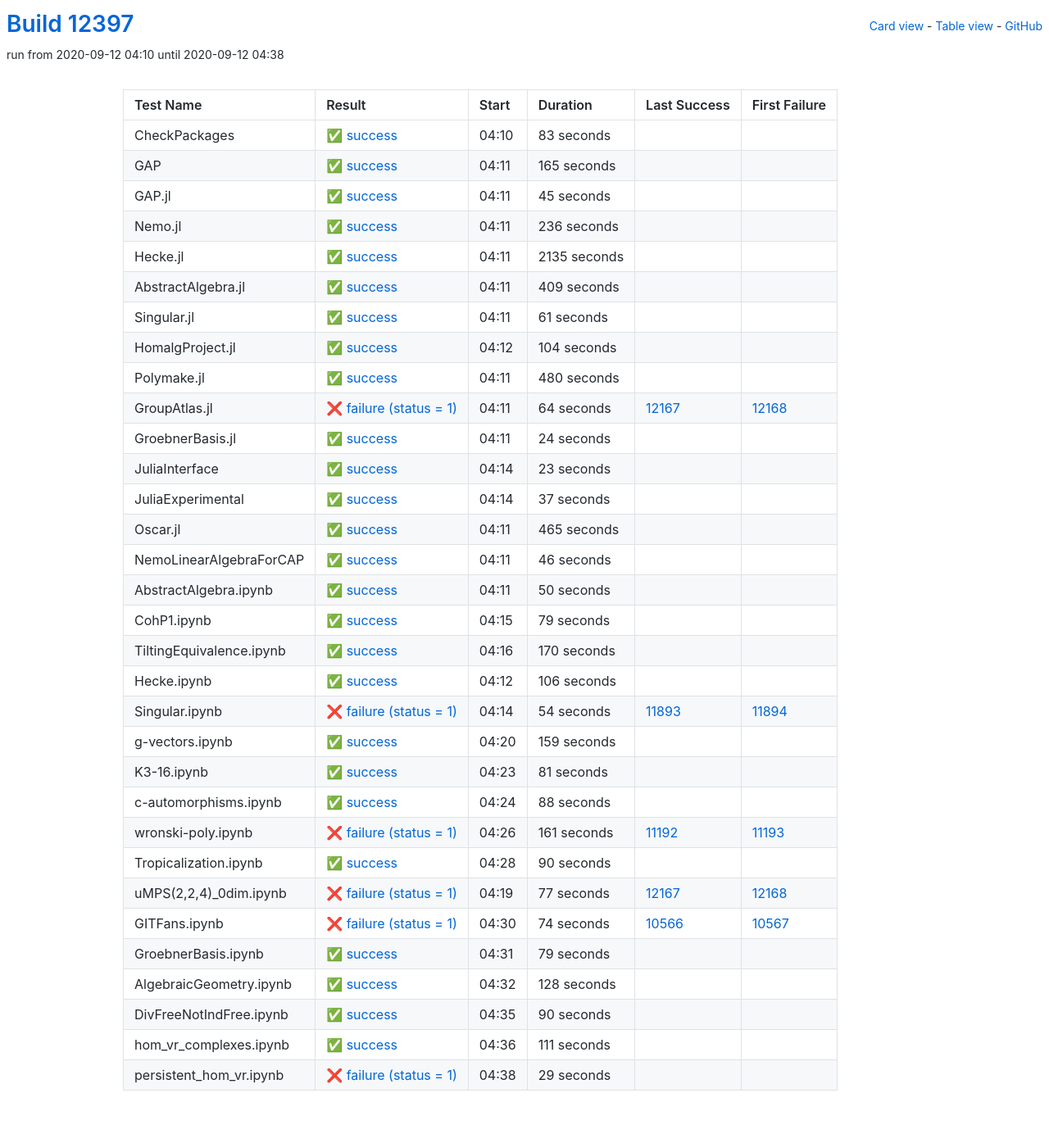
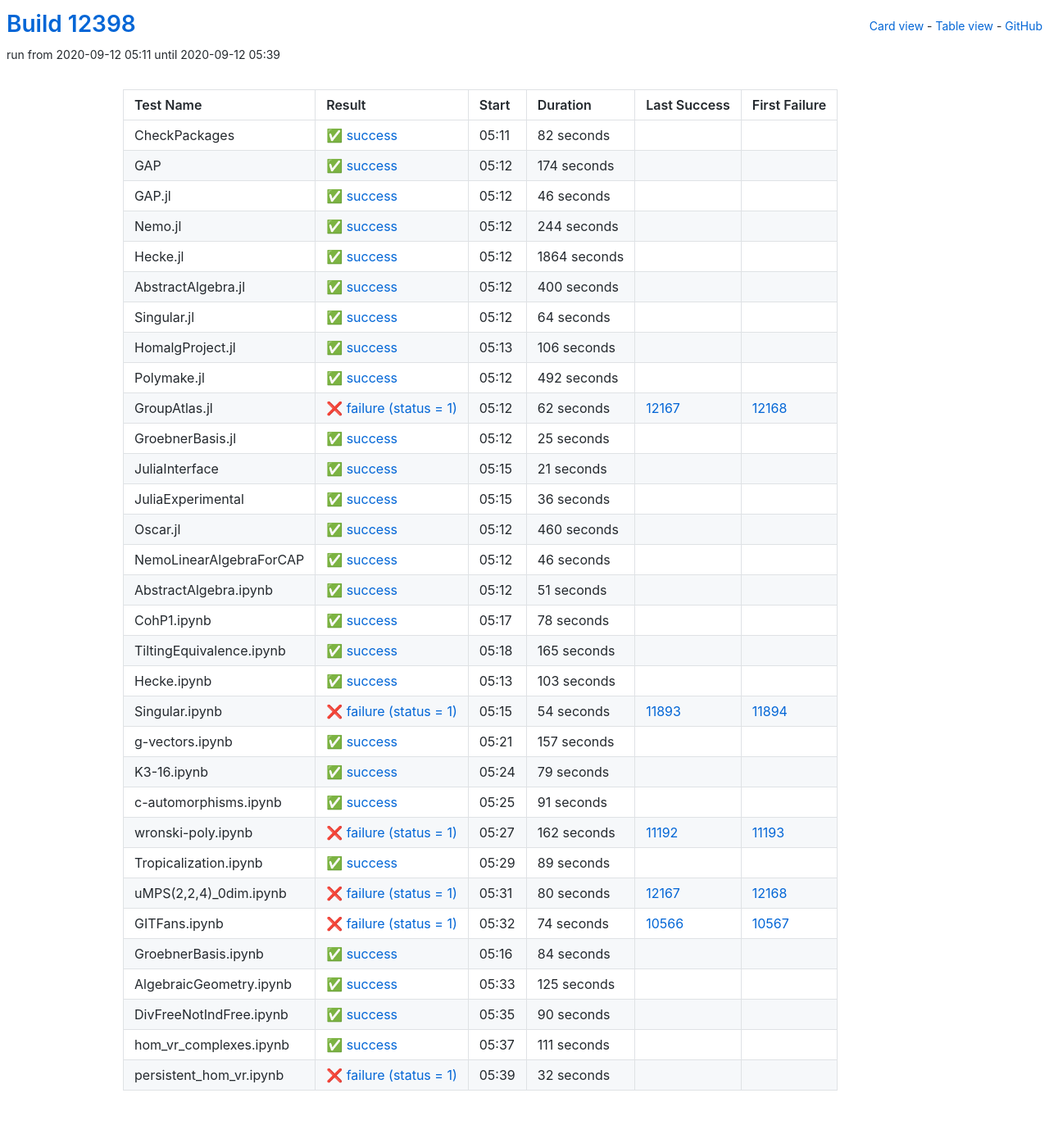
Before and after one commit to oscar-system/oscar-ci-status, a Jekyll site: the page built from table.html, in a window 1280 px wide. Shown: the whole page at 82% size. Built offline with Jekyll 4.4.1, drawn with Linux system fonts in a browser that asks for light colours.

Commit message:
Build #12398

```diff
--- a/_data/ci.yml
+++ b/_data/ci.yml
@@ -1,6 +1,6 @@
 ---
-build: 12397
-build_url: https://oscarci.mathematik.uni-kl.de/job/oscar/12397/
+build: 12398
+build_url: https://oscarci.mathematik.uni-kl.de/job/oscar/12398/
 job: oscar
 organization: oscar-system
 repo: oscar-ci-status
@@ -8,176 +8,176 @@
 tests:
 - name: CheckPackages
   id: checkpackages
-  log: https://oscarci.mathematik.uni-kl.de/job/oscar/12397/artifact/logs/build-12397/CheckPackages.log
-  start: 2020-09-12 04:10
+  log: https://oscarci.mathematik.uni-kl.de/job/oscar/12398/artifact/logs/build-12398/CheckPackages.log
+  start: 2020-09-12 05:11
   success: true
   exitcode: 0
   status: success
-  duration: 83
+  duration: 82
   last_success: false
   last_success_url:
   first_failure: false
   first_failure_url:
 - name: GAP
   id: gap
-  log: https://oscarci.mathematik.uni-kl.de/job/oscar/12397/artifact/logs/build-12397/GAP.log
-  start: 2020-09-12 04:11
+  log: https://oscarci.mathematik.uni-kl.de/job/oscar/12398/artifact/logs/build-12398/GAP.log
+  start: 2020-09-12 05:12
   success: true
   exitcode: 0
   status: success
-  duration: 165
+  duration: 174
   last_success: false
   last_success_url:
   first_failure: false
   first_failure_url:
 - name: GAP.jl
   id: gap-jl
-  log: https://oscarci.mathematik.uni-kl.de/job/oscar/12397/artifact/logs/build-12397/GAP.jl.log
-  start: 2020-09-12 04:11
+  log: https://oscarci.mathematik.uni-kl.de/job/oscar/12398/artifact/logs/build-12398/GAP.jl.log
+  start: 2020-09-12 05:12
   success: true
   exitcode: 0
   status: success
-  duration: 45
+  duration: 46
   last_success: false
   last_success_url:
   first_failure: false
   first_failure_url:
 - name: Nemo.jl
   id: nemo-jl
-  log: https://oscarci.mathematik.uni-kl.de/job/oscar/12397/artifact/logs/build-12397/Nemo.jl.log
-  start: 2020-09-12 04:11
+  log: https://oscarci.mathematik.uni-kl.de/job/oscar/12398/artifact/logs/build-12398/Nemo.jl.log
+  start: 2020-09-12 05:12
   success: true
   exitcode: 0
   status: success
-  duration: 236
+  duration: 244
   last_success: false
   last_success_url:
   first_failure: false
   first_failure_url:
 - name: Hecke.jl
   id: hecke-jl
-  log: https://oscarci.mathematik.uni-kl.de/job/oscar/12397/artifact/logs/build-12397/Hecke.jl.log
-  start: 2020-09-12 04:11
+  log: https://oscarci.mathematik.uni-kl.de/job/oscar/12398/artifact/logs/build-12398/Hecke.jl.log
+  start: 2020-09-12 05:12
   success: true
   exitcode: 0
   status: success
-  duration: 2135
+  duration: 1864
   last_success: false
   last_success_url:
   first_failure: false
   first_failure_url:
 - name: AbstractAlgebra.jl
   id: abstractalgebra-jl
-  log: https://oscarci.mathematik.uni-kl.de/job/oscar/12397/artifact/logs/build-12397/AbstractAlgebra.jl.log
-  start: 2020-09-12 04:11
+  log: https://oscarci.mathematik.uni-kl.de/job/oscar/12398/artifact/logs/build-12398/AbstractAlgebra.jl.log
+  start: 2020-09-12 05:12
   success: true
   exitcode: 0
   status: success
-  duration: 409
+  duration: 400
   last_success: false
   last_success_url:
   first_failure: false
   first_failure_url:
 - name: Singular.jl
   id: singular-jl
-  log: https://oscarci.mathematik.uni-kl.de/job/oscar/12397/artifact/logs/build-12397/Singular.jl.log
-  start: 2020-09-12 04:11
+  log: https://oscarci.mathematik.uni-kl.de/job/oscar/12398/artifact/logs/build-12398/Singular.jl.log
+  start: 2020-09-12 05:12
   success: true
   exitcode: 0
   status: success
-  duration: 61
+  duration: 64
   last_success: false
   last_success_url:
   first_failure: false
   first_failure_url:
 - name: HomalgProject.jl
   id: homalgproject-jl
-  log: https://oscarci.mathematik.uni-kl.de/job/oscar/12397/artifact/logs/build-12397/HomalgProject.jl.log
-  start: 2020-09-12 04:12
+  log: https://oscarci.mathematik.uni-kl.de/job/oscar/12398/artifact/logs/build-12398/HomalgProject.jl.log
+  start: 2020-09-12 05:13
   success: true
   exitcode: 0
   status: success
-  duration: 104
+  duration: 106
   last_success: false
   last_success_url:
   first_failure: false
   first_failure_url:
 - name: Polymake.jl
   id: polymake-jl
-  log: https://oscarci.mathematik.uni-kl.de/job/oscar/12397/artifact/logs/build-12397/Polymake.jl.log
-  start: 2020-09-12 04:11
+  log: https://oscarci.mathematik.uni-kl.de/job/oscar/12398/artifact/logs/build-12398/Polymake.jl.log
+  start: 2020-09-12 05:12
   success: true
   exitcode: 0
   status: success
-  duration: 480
+  duration: 492
   last_success: false
   last_success_url:
   first_failure: false
   first_failure_url:
 - name: GroupAtlas.jl
   id: groupatlas-jl
-  log: https://oscarci.mathematik.uni-kl.de/job/oscar/12397/artifact/logs/build-12397/GroupAtlas.jl.log
-  start: 2020-09-12 04:11
+  log: https://oscarci.mathematik.uni-kl.de/job/oscar/12398/artifact/logs/build-12398/GroupAtlas.jl.log
+  start: 2020-09-12 05:12
   success: false
   exitcode: 1
   status: failure
-  duration: 64
+  duration: 62
   last_success: 12167
   last_success_url: https://oscarci.mathematik.uni-kl.de/job/oscar/12167/
   first_failure: 12168
   first_failure_url: https://oscarci.mathematik.uni-kl.de/job/oscar/12168/
 - name: GroebnerBasis.jl
   id: groebnerbasis-jl
-  log: https://oscarci.mathematik.uni-kl.de/job/oscar/12397/artifact/logs/build-12397/GroebnerBasis.jl.log
-  start: 2020-09-12 04:11
+  log: https://oscarci.mathematik.uni-kl.de/job/oscar/12398/artifact/logs/build-12398/GroebnerBasis.jl.log
+  start: 2020-09-12 05:12
   success: true
   exitcode: 0
   status: success
-  duration: 24
+  duration: 25
   last_success: false
   last_success_url:
   first_failure: false
   first_failure_url:
 - name: JuliaInterface
   id: juliainterface
-  log: https://oscarci.mathematik.uni-kl.de/job/oscar/12397/artifact/logs/build-12397/JuliaInterface.log
-  start: 2020-09-12 04:14
+  log: https://oscarci.mathematik.uni-kl.de/job/oscar/12398/artifact/logs/build-12398/JuliaInterface.log
+  start: 2020-09-12 05:15
   success: true
   exitcode: 0
   status: success
-  duration: 23
+  duration: 21
   last_success: false
   last_success_url:
   first_failure: false
   first_failure_url:
 - name: JuliaExperimental
   id: juliaexperimental
-  log: https://oscarci.mathematik.uni-kl.de/job/oscar/12397/artifact/logs/build-12397/JuliaExperimental.log
-  start: 2020-09-12 04:14
+  log: https://oscarci.mathematik.uni-kl.de/job/oscar/12398/artifact/logs/build-12398/JuliaExperimental.log
+  start: 2020-09-12 05:15
   success: true
   exitcode: 0
   status: success
-  duration: 37
+  duration: 36
   last_success: false
   last_success_url:
   first_failure: false
   first_failure_url:
 - name: Oscar.jl
   id: oscar-jl
-  log: https://oscarci.mathematik.uni-kl.de/job/oscar/12397/artifact/logs/build-12397/Oscar.jl.log
-  start: 2020-09-12 04:11
+  log: https://oscarci.mathematik.uni-kl.de/job/oscar/12398/artifact/logs/build-12398/Oscar.jl.log
+  start: 2020-09-12 05:12
   success: true
   exitcode: 0
   status: success
-  duration: 465
+  duration: 460
   last_success: false
   last_success_url:
   first_failure: false
   first_failure_url:
 - name: NemoLinearAlgebraForCAP
   id: nemolinearalgebraforcap
-  log: https://oscarci.mathematik.uni-kl.de/job/oscar/12397/artifact/logs/build-12397/NemoLinearAlgebraForCAP.log
-  start: 2020-09-12 04:11
+  log: https://oscarci.mathematik.uni-kl.de/job/oscar/12398/artifact/logs/build-12398/NemoLinearAlgebraForCAP.log
+  start: 2020-09-12 05:12
   success: true
   exitcode: 0
   status: success
@@ -188,56 +188,56 @@
   first_failure_url:
 - name: AbstractAlgebra.ipynb
   id: abstractalgebra-ipynb
-  log: https://oscarci.mathematik.uni-kl.de/job/oscar/12397/artifact/logs/build-12397/AbstractAlgebra.ipynb.log
-  start: 2020-09-12 04:11
+  log: https://oscarci.mathematik.uni-kl.de/job/oscar/12398/artifact/logs/build-12398/AbstractAlgebra.ipynb.log
+  start: 2020-09-12 05:12
   success: true
   exitcode: 0
   status: success
-  duration: 50
+  duration: 51
   last_success: false
   last_success_url:
   first_failure: false
   first_failure_url:
 - name: CohP1.ipynb
   id: cohp1-ipynb
-  log: https://oscarci.mathematik.uni-kl.de/job/oscar/12397/artifact/logs/build-12397/CohP1.ipynb.log
-  start: 2020-09-12 04:15
+  log: https://oscarci.mathematik.uni-kl.de/job/oscar/12398/artifact/logs/build-12398/CohP1.ipynb.log
+  start: 2020-09-12 05:17
   success: true
   exitcode: 0
   status: success
-  duration: 79
+  duration: 78
   last_success: false
   last_success_url:
   first_failure: false
   first_failure_url:
 - name: TiltingEquivalence.ipynb
   id: tiltingequivalence-ipynb
-  log: https://oscarci.mathematik.uni-kl.de/job/oscar/12397/artifact/logs/build-12397/TiltingEquivalence.ipynb.log
-  start: 2020-09-12 04:16
+  log: https://oscarci.mathematik.uni-kl.de/job/oscar/12398/artifact/logs/build-12398/TiltingEquivalence.ipynb.log
+  start: 2020-09-12 05:18
   success: true
   exitcode: 0
   status: success
-  duration: 170
+  duration: 165
   last_success: false
   last_success_url:
   first_failure: false
   first_failure_url:
 - name: Hecke.ipynb
   id: hecke-ipynb
-  log: https://oscarci.mathematik.uni-kl.de/job/oscar/12397/artifact/logs/build-12397/Hecke.ipynb.log
-  start: 2020-09-12 04:12
+  log: https://oscarci.mathematik.uni-kl.de/job/oscar/12398/artifact/logs/build-12398/Hecke.ipynb.log
+  start: 2020-09-12 05:13
   success: true
   exitcode: 0
   status: success
-  duration: 106
+  duration: 103
   last_success: false
   last_success_url:
   first_failure: false
   first_failure_url:
 - name: Singular.ipynb
   id: singular-ipynb
-  log: https://oscarci.mathematik.uni-kl.de/job/oscar/12397/artifact/logs/build-12397/Singular.ipynb.log
-  start: 2020-09-12 04:14
+  log: https://oscarci.mathematik.uni-kl.de/job/oscar/12398/artifact/logs/build-12398/Singular.ipynb.log
+  start: 2020-09-12 05:15
   success: false
   exitcode: 1
   status: failure
@@ -248,80 +248,80 @@
   first_failure_url: https://oscarci.mathematik.uni-kl.de/job/oscar/11894/
 - name: g-vectors.ipynb
   id: g-vectors-ipynb
-  log: https://oscarci.mathematik.uni-kl.de/job/oscar/12397/artifact/logs/build-12397/g-vectors.ipynb.log
-  start: 2020-09-12 04:20
+  log: https://oscarci.mathematik.uni-kl.de/job/oscar/12398/artifact/logs/build-12398/g-vectors.ipynb.log
+  start: 2020-09-12 05:21
   success: true
   exitcode: 0
   status: success
-  duration: 159
+  duration: 157
   last_success: false
   last_success_url:
   first_failure: false
   first_failure_url:
 - name: K3-16.ipynb
   id: k3-16-ipynb
-  log: https://oscarci.mathematik.uni-kl.de/job/oscar/12397/artifact/logs/build-12397/K3-16.ipynb.log
-  start: 2020-09-12 04:23
+  log: https://oscarci.mathematik.uni-kl.de/job/oscar/12398/artifact/logs/build-12398/K3-16.ipynb.log
+  start: 2020-09-12 05:24
   success: true
   exitcode: 0
   status: success
-  duration: 81
+  duration: 79
   last_success: false
   last_success_url:
   first_failure: false
   first_failure_url:
 - name: c-automorphisms.ipynb
   id: c-automorphisms-ipynb
-  log: https://oscarci.mathematik.uni-kl.de/job/oscar/12397/artifact/logs/build-12397/c-automorphisms.ipynb.log
-  start: 2020-09-12 04:24
+  log: https://oscarci.mathematik.uni-kl.de/job/oscar/12398/artifact/logs/build-12398/c-automorphisms.ipynb.log
+  start: 2020-09-12 05:25
   success: true
   exitcode: 0
   status: success
-  duration: 88
+  duration: 91
   last_success: false
   last_success_url:
   first_failure: false
   first_failure_url:
 - name: wronski-poly.ipynb
   id: wronski-poly-ipynb
-  log: https://oscarci.mathematik.uni-kl.de/job/oscar/12397/artifact/logs/build-12397/wronski-poly.ipynb.log
-  start: 2020-09-12 04:26
+  log: https://oscarci.mathematik.uni-kl.de/job/oscar/12398/artifact/logs/build-12398/wronski-poly.ipynb.log
+  start: 2020-09-12 05:27
   success: false
   exitcode: 1
   status: failure
-  duration: 161
+  duration: 162
   last_success: 11192
   last_success_url: https://oscarci.mathematik.uni-kl.de/job/oscar/11192/
   first_failure: 11193
   first_failure_url: https://oscarci.mathematik.uni-kl.de/job/oscar/11193/
 - name: Tropicalization.ipynb
   id: tropicalization-ipynb
-  log: https://oscarci.mathematik.uni-kl.de/job/oscar/12397/artifact/logs/build-12397/Tropicalization.ipynb.log
-  start: 2020-09-12 04:28
+  log: https://oscarci.mathematik.uni-kl.de/job/oscar/12398/artifact/logs/build-12398/Tropicalization.ipynb.log
+  start: 2020-09-12 05:29
   success: true
   exitcode: 0
   status: success
-  duration: 90
+  duration: 89
   last_success: false
   last_success_url:
   first_failure: false
   first_failure_url:
 - name: uMPS(2,2,4)_0dim.ipynb
   id: umps-2-2-4-0dim-ipynb
-  log: https://oscarci.mathematik.uni-kl.de/job/oscar/12397/artifact/logs/build-12397/uMPS-2-2-4-_0dim.ipynb.log
-  start: 2020-09-12 04:19
+  log: https://oscarci.mathematik.uni-kl.de/job/oscar/12398/artifact/logs/build-12398/uMPS-2-2-4-_0dim.ipynb.log
+  start: 2020-09-12 05:31
   success: false
   exitcode: 1
   status: failure
-  duration: 77
+  duration: 80
   last_success: 12167
   last_success_url: https://oscarci.mathematik.uni-kl.de/job/oscar/12167/
   first_failure: 12168
   first_failure_url: https://oscarci.mathematik.uni-kl.de/job/oscar/12168/
 - name: GITFans.ipynb
   id: gitfans-ipynb
-  log: https://oscarci.mathematik.uni-kl.de/job/oscar/12397/artifact/logs/build-12397/GITFans.ipynb.log
-  start: 2020-09-12 04:30
+  log: https://oscarci.mathematik.uni-kl.de/job/oscar/12398/artifact/logs/build-12398/GITFans.ipynb.log
+  start: 2020-09-12 05:32
   success: false
   exitcode: 1
   status: failure
@@ -332,32 +332,32 @@
   first_failure_url: https://oscarci.mathematik.uni-kl.de/job/oscar/10567/
 - name: GroebnerBasis.ipynb
   id: groebnerbasis-ipynb
-  log: https://oscarci.mathematik.uni-kl.de/job/oscar/12397/artifact/logs/build-12397/GroebnerBasis.ipynb.log
-  start: 2020-09-12 04:31
+  log: https://oscarci.mathematik.uni-kl.de/job/oscar/12398/artifact/logs/build-12398/GroebnerBasis.ipynb.log
+  start: 2020-09-12 05:16
   success: true
   exitcode: 0
   status: success
-  duration: 79
+  duration: 84
   last_success: false
   last_success_url:
   first_failure: false
   first_failure_url:
 - name: AlgebraicGeometry.ipynb
   id: algebraicgeometry-ipynb
-  log: https://oscarci.mathematik.uni-kl.de/job/oscar/12397/artifact/logs/build-12397/AlgebraicGeometry.ipynb.log
-  start: 2020-09-12 04:32
+  log: https://oscarci.mathematik.uni-kl.de/job/oscar/12398/artifact/logs/build-12398/AlgebraicGeometry.ipynb.log
+  start: 2020-09-12 05:33
   success: true
   exitcode: 0
   status: success
-  duration: 128
+  duration: 125
   last_success: false
   last_success_url:
   first_failure: false
   first_failure_url:
 - name: DivFreeNotIndFree.ipynb
   id: divfreenotindfree-ipynb
-  log: https://oscarci.mathematik.uni-kl.de/job/oscar/12397/artifact/logs/build-12397/DivFreeNotIndFree.ipynb.log
-  start: 2020-09-12 04:35
+  log: https://oscarci.mathematik.uni-kl.de/job/oscar/12398/artifact/logs/build-12398/DivFreeNotIndFree.ipynb.log
+  start: 2020-09-12 05:35
   success: true
   exitcode: 0
   status: success
@@ -368,8 +368,8 @@
   first_failure_url:
 - name: hom_vr_complexes.ipynb
   id: hom-vr-complexes-ipynb
-  log: https://oscarci.mathematik.uni-kl.de/job/oscar/12397/artifact/logs/build-12397/hom_vr_complexes.ipynb.log
-  start: 2020-09-12 04:36
+  log: https://oscarci.mathematik.uni-kl.de/job/oscar/12398/artifact/logs/build-12398/hom_vr_complexes.ipynb.log
+  start: 2020-09-12 05:37
   success: true
   exitcode: 0
   status: success
@@ -380,12 +380,12 @@
   first_failure_url:
 - name: persistent_hom_vr.ipynb
   id: persistent-hom-vr-ipynb
-  log: https://oscarci.mathematik.uni-kl.de/job/oscar/12397/artifact/logs/build-12397/persistent_hom_vr.ipynb.log
-  start: 2020-09-12 04:38
+  log: https://oscarci.mathematik.uni-kl.de/job/oscar/12398/artifact/logs/build-12398/persistent_hom_vr.ipynb.log
+  start: 2020-09-12 05:39
   success: false
   exitcode: 1
   status: failure
-  duration: 29
+  duration: 32
   last_success: false
   last_success_url:
   first_failure: false
```
Also changed, not shown: README.md.
